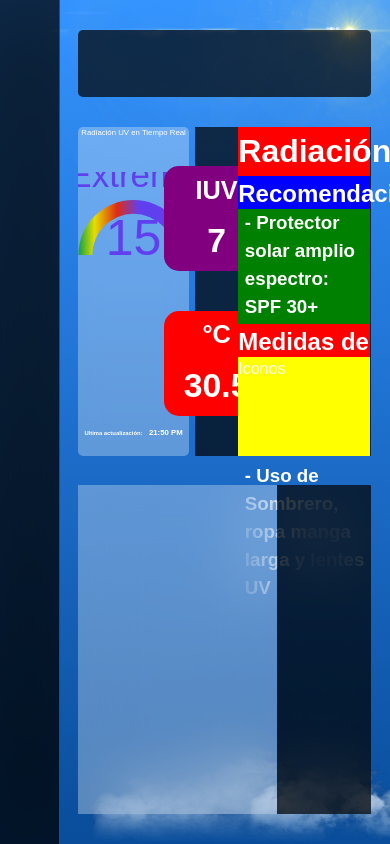
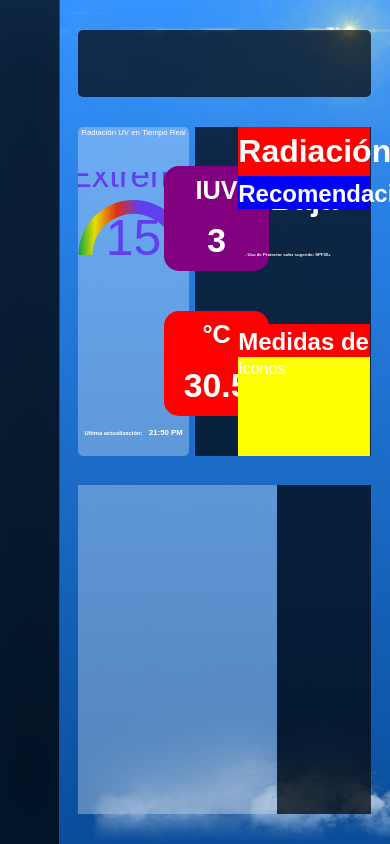
Before and after one commit to bryan201429/SolarAqp, a React (Vite) app: page / in a window 390 px wide. Shown: the top 844 px of the page. Built offline with nearby package versions, Linux system fonts and the light colour scheme; a web font is replaced by a local one.

Commit message:
Responsive Text

```diff
--- a/src/views/Home.css
+++ b/src/views/Home.css
@@ -164,7 +164,7 @@
     display: flex;
     flex-direction: column;
     justify-content: start;
-    background-color: green;
+    /* background-color: green; */
     padding: 0;
 }
 
@@ -218,7 +218,7 @@
 }
 
 .RecomendationContainer{
-    background-color: green;
+    /* background-color: green; */
     height: 35%;
     padding: 0;
     padding-left: 5%;
@@ -229,9 +229,11 @@
 }
 
 .RecomendationContainer h3{
-    /* background-color: green; */
+    /* background-color: gray; */
     padding: 0;
     margin: 0;
+    height: 25%;
+    font-size: 1.1vw;
 }
 
 
--- a/src/views/Home.jsx
+++ b/src/views/Home.jsx
@@ -7,7 +7,7 @@ import { useEffect,useState } from 'react'
 
 export default function Home(){
 
-    const [indexUV, setIndexUV] = useState(7);
+    const [indexUV, setIndexUV] = useState(3);
     const [temperature, setTemperature] = useState(30.5);
     const [radiationDescription, setRadiationDescription] = useState('');
     const [radiationList, setRadiationList] = useState('');
@@ -46,10 +46,7 @@ export default function Home(){
     )
     const recomendationBaja = (
         <>
-        <h3>- Uso de Protector solar sugerido SPF30+</h3>
-        <h3>- </h3>
-
-
+        <h3>- Uso de Protector solar sugerido: SPF30+</h3>
         </>
     )
 
```
